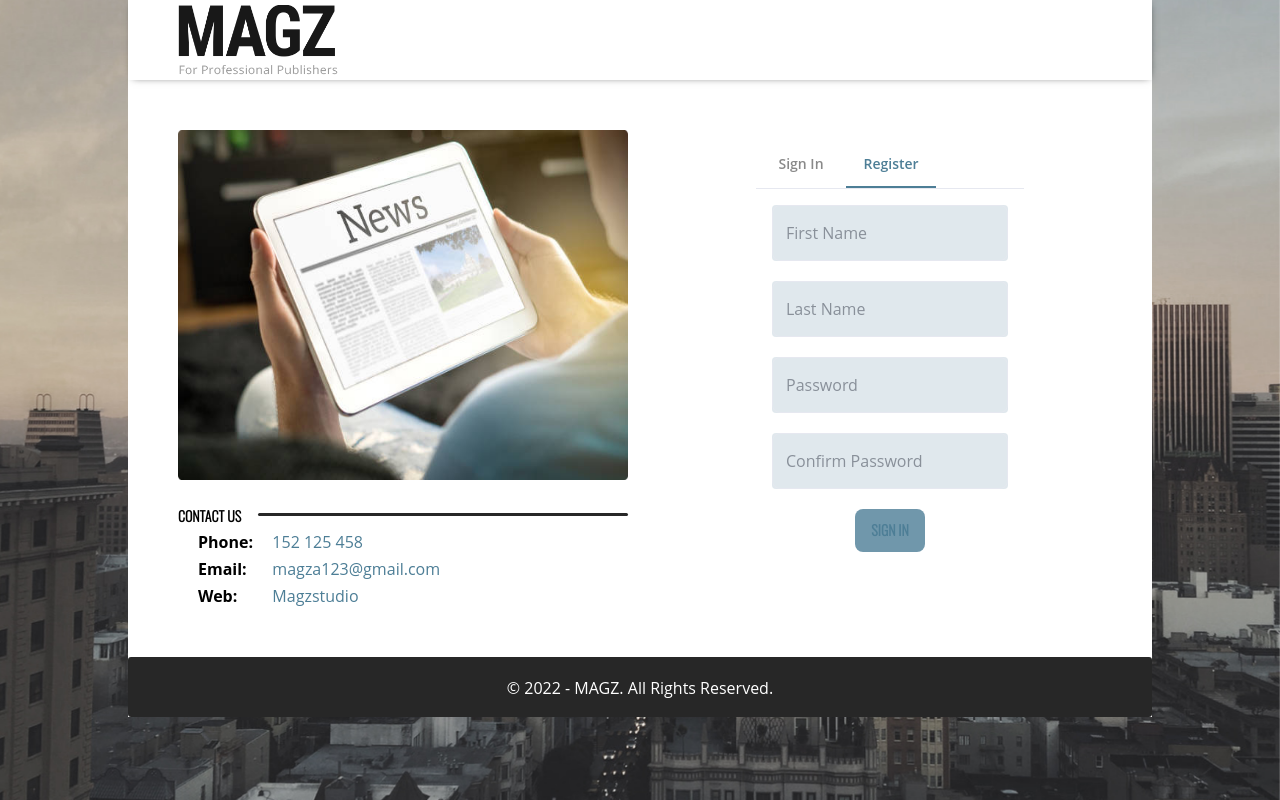
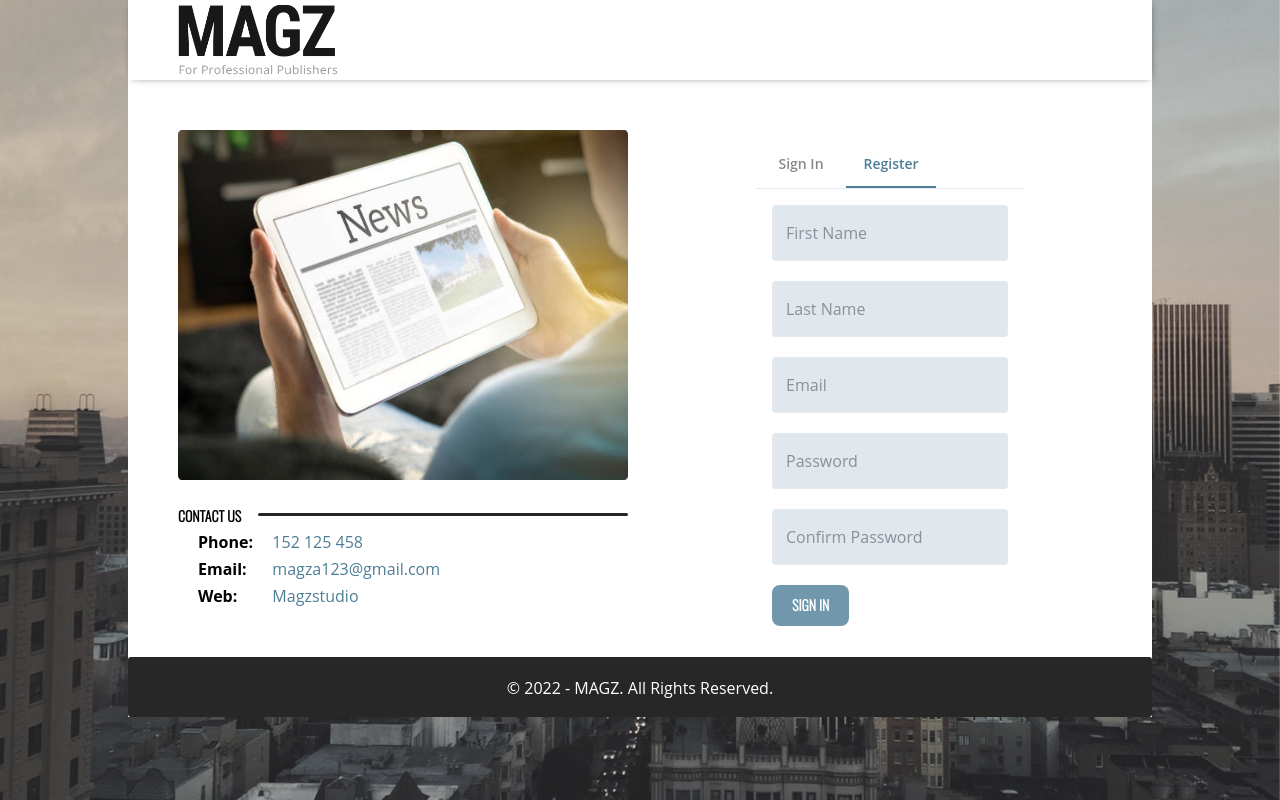
Before and after one commit to rovanmagdi/magz_project, a React (Create React App) app: page /login in a window 1280 px wide. Both pictures are taken after a click on the tab "Register". Built offline with nearby package versions, Linux system fonts and the light colour scheme.

Commit message:
done validtion

```diff
--- a/src/app/HomePage.tsx
+++ b/src/app/HomePage.tsx
@@ -4,8 +4,7 @@ import { Box, useMediaQuery, CircularProgress } from "@mui/material";
 import { Home, Info } from "../styled/HomePage";
 import Header from "../components/header/Header";
 import Footer from "../components/footer/Footer";
-import SportsPage from '../pages/sportsPage/SportsPage'
-
+import SportsPage from "../pages/sportsPage/SportsPage";
 
 function HomePage() {
   const isMatch = useMediaQuery(theme.breakpoints.down("sm"));
@@ -15,8 +14,7 @@ function HomePage() {
       <Info>
         <Header />
         k
-        <SportsPage/>
-
+        <SportsPage />
         <Footer />
       </Info>
     </>
--- a/src/components/SignIn/SignIn.tsx
+++ b/src/components/SignIn/SignIn.tsx
@@ -1,8 +1,10 @@
 import { BootstrapInput } from "../../styled/Input";
-import { FormControl, Box } from "@mui/material";
+import { FormControl, Box, Alert } from "@mui/material";
 import { StyledButton } from "../../styled/Button";
 import { useEffect, useState } from "react";
-import  {LoginInterFace} from '../../types/login'
+import { LoginInterFace } from "../../types/login";
+import Joi from "joi";
+import { StyledError } from "../../styled/Error";
 
 export default function SignIn() {
   const [state, setState] = useState({
@@ -10,47 +12,37 @@ export default function SignIn() {
     password: "",
   });
   const { email, password } = state;
-  const [formErrors, setFormErrors] = useState({ email: "", password: "" });
-  const [isSubmitting, setIsSubmitting] = useState(false);
-  // console.log(isSubmitting);
-
+  const [errorList, setErrorList] = useState([]);
   const handLeInputChange = (e: React.ChangeEvent<HTMLInputElement>) => {
     let { name, value } = e.target;
     // console.log(value);
     setState({ ...state, [name]: value });
   };
 
-  const validate = (values: LoginInterFace) => {
-    let errors = { email: "", password: "" };
-    const regex = /^[^\s@]+@[^\s@]+\.[^\s@]{2,}$/i;
-    if (!values.email) {
-      errors.email = "Enter please Email";
-    } else if (!regex.test(values.email)) {
-      errors.email = "Invalid email format";
-    }
-    if (!values.password) {
-      errors.password = "Enter please password";
-    } else if (values.password.length < 4) {
-      errors.password = "Password must be more than 4 characters";
-    }
+  function validateLoginForm(login: LoginInterFace) {
+    const schema = Joi.object({
+      password: Joi.string()
+        .pattern(new RegExp("^[a-zA-Z0-9]{3,30}$"))
+        .required(),
+      email: Joi.string()
+        .email({ minDomainSegments: 2, tlds: { allow: ["com", "net"] } })
+        .required(),
+    });
 
-    return errors;
-  };
-
+    return schema.validate(login, { abortEarly: false });
+  }
   const handleSubmit = (e: React.SyntheticEvent) => {
     e.preventDefault();
-    console.log(isSubmitting);
-    setFormErrors(validate(state))
-    setIsSubmitting(true);
-    console.log(isSubmitting);
-
+    setErrorList([]);
+    let validationLoginFormResult: any = validateLoginForm(state);
+    if (validationLoginFormResult.error) {
+      setErrorList(validationLoginFormResult.error.details);
+    } else {
+      // dispatch(loginAdmin(login));
+      console.log("done");
+      setErrorList([]);
+    }
   };
-
-  useEffect(() => {
-    if (isSubmitting) {
-      console.log(state);
-    }
-  });
 
   return (
     <form onSubmit={handleSubmit}>
@@ -61,8 +53,13 @@ export default function SignIn() {
         onChange={handLeInputChange}
         name="email"
       />
-
-      {formErrors.email && <Box sx={{ color: "red" }}>{formErrors.email}</Box>}
+      {errorList
+        ? errorList.map((error: any, index: any) => {
+            if (error.path[0] === "email") {
+              return <StyledError key={index}>email Invalid</StyledError>;
+            }
+          })
+        : ""}
       <BootstrapInput
         placeholder="Password"
         type="password"
@@ -71,9 +68,16 @@ export default function SignIn() {
         sx={{ marginTop: "20px" }}
         name="password"
       />
-      {formErrors.password && (
-        <Box sx={{ color: "red" }}>{formErrors.password}</Box>
-      )}
+
+      {errorList
+        ? errorList.map((error: any, index: any) => {
+            // console.log(error);
+
+            if (error.path[0] === "password") {
+              return <StyledError key={index}>Password Invalid</StyledError>;
+            }
+          })
+        : ""}
       <StyledButton variant="contained" type="submit">
         Sign in
       </StyledButton>
--- a/src/components/register/Register.tsx
+++ b/src/components/register/Register.tsx
@@ -1,39 +1,141 @@
-import { Box } from "@mui/material";
-import React from "react";
-import { FormControl, Button } from "@mui/material";
-import { styled } from "@mui/material/styles";
 import { BootstrapInput } from "../../styled/Input";
+import { FormControl, Box, Alert } from "@mui/material";
 import { StyledButton } from "../../styled/Button";
+import { useEffect, useState } from "react";
+import { LoginInterFace } from "../../types/login";
+import Joi from "joi";
+import { StyledError } from "../../styled/Error";
+import { RegisterInterFace } from "../../types/Register";
 
 export default function Register() {
+  const [state, setState] = useState({
+    firstName: "",
+    lastName: "",
+    email: "",
+    password: "",
+    confirmePassword: "",
+  });
+  const { firstName, lastName, email, password, confirmePassword } = state;
+  const [errorList, setErrorList] = useState([]);
+  const handLeInputChange = (e: React.ChangeEvent<HTMLInputElement>) => {
+    let { name, value } = e.target;
+    // console.log(value);
+    setState({ ...state, [name]: value });
+  };
+
+  function validateLoginForm(login: RegisterInterFace) {
+    const schema = Joi.object({
+      firstName: Joi.string(),
+      lastName: Joi.string(),
+      email: Joi.string()
+        .email({ minDomainSegments: 2, tlds: { allow: ["com", "net"] } })
+        .required(),
+      password: Joi.string()
+        .required(),
+      confirmePassword: Joi.any().equal(Joi.ref('password'))
+
+    });
+
+    return schema.validate(login, { abortEarly: false });
+  }
+  const handleSubmit = (e: React.SyntheticEvent) => {
+    e.preventDefault();
+    setErrorList([]);
+    let validationLoginFormResult: any = validateLoginForm(state);
+    if (validationLoginFormResult.error) {
+      setErrorList(validationLoginFormResult.error.details);
+    } else {
+      // dispatch(loginAdmin(login));
+      console.log("done");
+      setErrorList([]);
+    }
+  };
+
   return (
-    <Box>
-      <FormControl variant="standard">
+    <form onSubmit={handleSubmit}>
       <BootstrapInput
         placeholder="First Name"
-          id="bootstrap-input"
         type="text"
+        value={firstName}
+        onChange={handLeInputChange}
+        name="firstName"
       />
+      {errorList
+        ? errorList.map((error: any, index: any) => {
+            if (error.path[0] === "firstName") {
+              return <StyledError key={index}>First Name Invalid </StyledError>;
+            }
+          })
+        : ""}
+
       <BootstrapInput
         placeholder="Last Name"
-          id="bootstrap-input"
-          type="password"
+        type="text"
+        value={lastName}
         sx={{ marginTop: "20px" }}
+        onChange={handLeInputChange}
+        name="lastName"
       />
+      {errorList
+        ? errorList.map((error: any, index: any) => {
+            if (error.path[0] === "lastName") {
+              return <StyledError key={index}>Last Name Invalid </StyledError>;
+            }
+          })
+        : ""}
+      <BootstrapInput
+        placeholder="Email"
+        type="text"
+        value={email}
+        sx={{ marginTop: "20px" }}
+        onChange={handLeInputChange}
+        name="email"
+      />
+      {errorList
+        ? errorList.map((error: any, index: any) => {
+            if (error.path[0] === "email") {
+              return <StyledError key={index}>email Invalid</StyledError>;
+            }
+          })
+        : ""}
       <BootstrapInput
         placeholder="Password"
-          id="bootstrap-input"
         type="password"
+        value={password}
+        onChange={handLeInputChange}
         sx={{ marginTop: "20px" }}
+        name="password"
       />
+
+      {errorList
+        ? errorList.map((error: any, index: any) => {
+            // console.log(error);
+
+            if (error.path[0] === "password") {
+              return <StyledError key={index}>Password Invalid</StyledError>;
+            }
+          })
+        : ""}
          <BootstrapInput
         placeholder="Confirm Password"
-          id="bootstrap-input"
         type="password"
+        value={confirmePassword}
+        onChange={handLeInputChange}
         sx={{ marginTop: "20px" }}
+        name="confirmePassword"
       />
-         <StyledButton >Sign in</StyledButton>
-      </FormControl>
-    </Box>
+
+      {errorList
+        ? errorList.map((error: any, index: any) => {
+            // console.log(error);
+            if (error.path[0] === "confirmePassword") {
+              return <StyledError key={index}>not match with Password</StyledError>;
+            }
+          })
+        : ""}
+      <StyledButton variant="contained" type="submit">
+        Sign in
+      </StyledButton>
+    </form>
   );
 }
--- /dev/null
+++ b/src/styled/Error.tsx
@@ -0,0 +1,6 @@
+import { styled } from "@mui/material/styles";
+import { Box, Button, Grid, useMediaQuery, useTheme } from "@mui/material";
+
+export const StyledError = styled(Box)(({ theme }) => ({
+    color:"red"
+  }));
--- /dev/null
+++ b/src/types/Register.ts
@@ -0,0 +1,7 @@
+export interface RegisterInterFace {
+    lastName: string;
+    firstName: string;
+    email: string;
+    password: string;
+    confirmePassword: string;
+  }
```
Also changed, not shown: 1 other file (tests, documents, lock files or other folders). Lines whose indentation alone changed are shown as unchanged.
